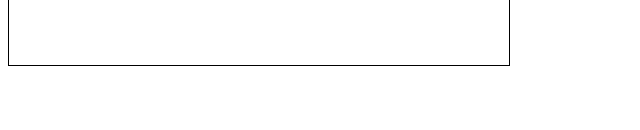
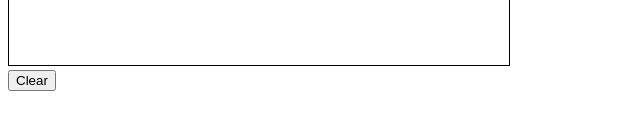
Before and after one commit to RicardoTlatelpa/HandScript, a React (Create React App) app: page / in a window 1280 px wide. Shown: the part 316-446 px from the top of the page, without its empty margins (0-640 px from the left). Built offline with nearby package versions, Linux system fonts and the light colour scheme.

Commit message:
added clear button with functionality and ClearButton.js file for it. Also changed stuff in Canvas and App to account for button

```diff
--- a/src/App.js
+++ b/src/App.js
@@ -1,11 +1,21 @@
-import React from 'react';
+import React, { useState } from 'react';
 import Canvas from './Canvas';
+import ClearButton from './ClearButton';
 
 const App = () => {
+    const [clearCanvas, setClearCanvas] = useState(false);
+    const handleClearCanvas = () => {
+        console.log("handled");
+        setClearCanvas(!clearCanvas);
+    };
+
     return(
         <>
         <h1> HandScript </h1>
-        <Canvas/>
+        <Canvas clearCanvas={clearCanvas} />
+        <div>
+        <ClearButton onClear={handleClearCanvas}>Clear</ClearButton>
+        </div>
         </>
     )
 }
--- a/src/Canvas.js
+++ b/src/Canvas.js
@@ -1,6 +1,7 @@
 import React, { useEffect, useRef, useState } from 'react';
+import ClearButton from './ClearButton';
 
-const Canvas = () => {
+const Canvas = ({clearCanvas}) => {
     const canvasRef = useRef(null);
     const contextRef = useRef(null);
     const [isDrawing, setDrawingOrNot] = useState(false);
@@ -25,6 +26,12 @@ const Canvas = () => {
         canvasElement.removeEventListener('mouseup', stopDrawing);
     };
     }, [isDrawing]);
+
+    useEffect(() => {
+            const canvas = canvasRef.current;
+            const context = canvas.getContext('2d');
+            context.clearRect(0, 0, canvas.width, canvas.height);
+        },[clearCanvas]);
 
     const getCoordinates = (event) => {
         const canvas = canvasRef.current;
--- /dev/null
+++ b/src/ClearButton.js
@@ -0,0 +1,7 @@
+import React from 'react';
+
+const ClearButton = ({ onClear }) => {
+    return <button onClick={onClear}>Clear</button>;
+};
+
+export default ClearButton;
```
Lines whose indentation alone changed are shown as unchanged.
